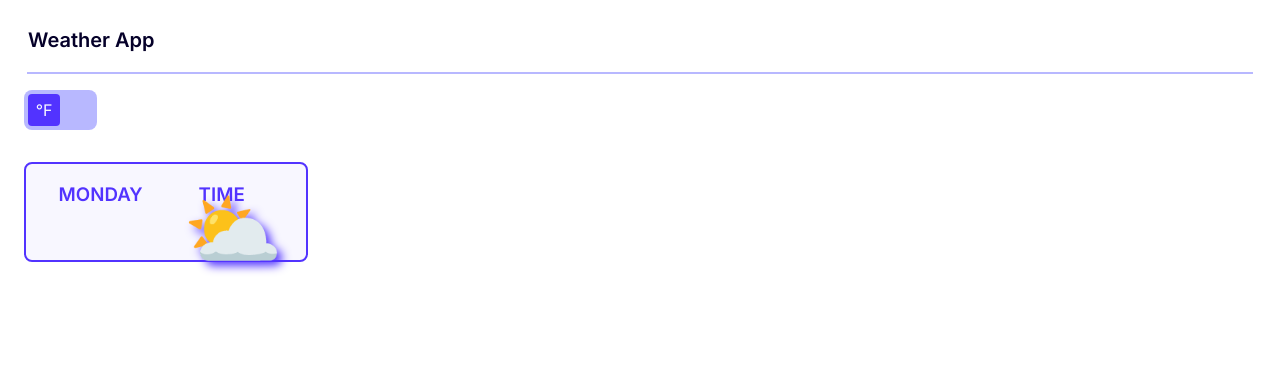
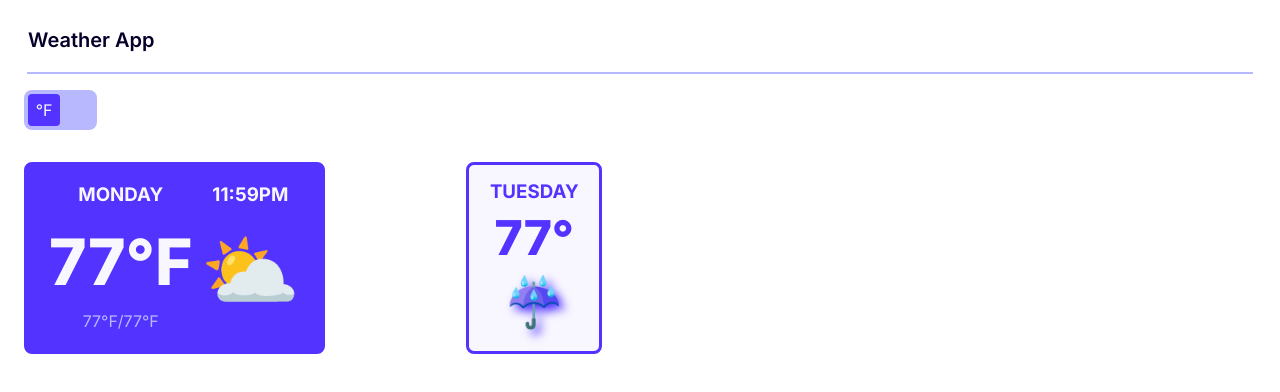
Before and after one commit to lunargravity/weather-app, a React (Create React App) app: page / in a window 1280 px wide. Shown: the top 392 px of the page. Built offline with nearby package versions, Linux system fonts and the light colour scheme; no server answers; the HTML template or start-up script is replaced by a standard one.

Commit message:
Fix CSS styling on Current Weather Widget

```diff
--- a/src/App.js
+++ b/src/App.js
@@ -1,6 +1,7 @@
 import CurrentWeather from './components/CurrentWeather';
 import Header from './components/Header';
 import Toggle from './components/Toggle';
+import WeatherWidget from './components/WeatherWidgets';
 
 export default function App() {
   return (
@@ -9,6 +10,7 @@ export default function App() {
       <Toggle left='°F' right='°C' />
       <div className='seven-day-forecast'>
         <CurrentWeather />
+        <WeatherWidget />
       </div>
     </div>
   );
--- a/src/components/CurrentWeather.jsx
+++ b/src/components/CurrentWeather.jsx
@@ -1,35 +1,37 @@
 import React, { useState, useEffect } from 'react';
-import { fetchWeatherApi } from 'openmeteo';
 
 export default function CurrentWeather() {
-  const [weatherData, setWeatherData] = useState({});
+  //   const [weatherData, setWeatherData] = useState({});
 
-  useEffect(() => {
-    const fetchData = async () => {
-      const lat = 38.907192;
-      const lon = -77.036873;
-      const APIkey = 'e3f34b30d043965fb5b0cb0852e479ce';
-      const url = `https://api.openweathermap.org/data/2.5/weather?lat=${lat}&lon=${lon}&appid=${APIkey}`;
-      const response = await fetch(url).then((res) => res.json());
-      console.log(response);
-    };
+  //   useEffect(() => {
+  //     const fetchData = async () => {
+  //       const lat = 38.907192;
+  //       const lon = -77.036873;
+  //       const key = 'e3f34b30d043965fb5b0cb0852e479ce';
+  //       const url = `https://api.openweathermap.org/data/2.5/weather?lat=${lat}&lon=${lon}&appid=${key}`;
+  //       const response = await fetch(url).then((res) => res.json());
+  //       console.log(response);
+  //     };
 
-    fetchData();
-  }, []);
+  //     fetchData();
+  //   }, []);
 
-  if (!weatherData) {
-    // Render loading state or return null while data is being fetched
-    return <p>Loading...</p>;
-  }
+  //   if (!weatherData) {
+  //     // Render loading state or return null while data is being fetched
+  //     return <p>Loading...</p>;
+  //   }
 
   return (
     <div className='current-weather-widget'>
       <div className='date-time'>
         <h3 className='date'>MONDAY</h3>
-        <h3 className='time'>TIME</h3>
+        <h3 className='time'>11:59PM</h3>
       </div>
       <div className='temp-and-icon'>
-        <div className='temp'></div>
+        <div className='temp'>
+          <h1>77°F</h1>
+          <h4>77°F/77°F</h4>
+        </div>
 
         <p className='icon'>&#9925;</p>
       </div>
--- a/src/components/WeatherWidgets.jsx
+++ b/src/components/WeatherWidgets.jsx
@@ -0,0 +1,9 @@
+export default function WeatherWidget() {
+  return (
+    <div className='weather-widget'>
+      <h3>TUESDAY</h3>
+      <h1>77°</h1>
+      <p>&#9748;</p>
+    </div>
+  );
+}
--- a/src/fonts/Inter/inter.css
+++ /dev/null
@@ -1,57 +0,0 @@
-/* Variable fonts usage:
-:root { font-family: "Inter", sans-serif; }
-@supports (font-variation-settings: normal) {
-  :root { font-family: "InterVariable", sans-serif; font-optical-sizing: auto; }
-} */
-@font-face {
-  font-family: InterVariable;
-  font-style: normal;
-  font-weight: 100 900;
-  font-display: swap;
-  src: url("InterVariable.woff2") format("woff2");
-}
-@font-face {
-  font-family: InterVariable;
-  font-style: italic;
-  font-weight: 100 900;
-  font-display: swap;
-  src: url("InterVariable-Italic.woff2") format("woff2");
-}
-
-/* static fonts */
-@font-face { font-family: "Inter"; font-style: normal; font-weight: 100; font-display: swap; src: url("Inter-Thin.woff2") format("woff2"); }
-@font-face { font-family: "Inter"; font-style: italic; font-weight: 100; font-display: swap; src: url("Inter-ThinItalic.woff2") format("woff2"); }
-@font-face { font-family: "Inter"; font-style: normal; font-weight: 200; font-display: swap; src: url("Inter-ExtraLight.woff2") format("woff2"); }
-@font-face { font-family: "Inter"; font-style: italic; font-weight: 200; font-display: swap; src: url("Inter-ExtraLightItalic.woff2") format("woff2"); }
-@font-face { font-family: "Inter"; font-style: normal; font-weight: 300; font-display: swap; src: url("Inter-Light.woff2") format("woff2"); }
-@font-face { font-family: "Inter"; font-style: italic; font-weight: 300; font-display: swap; src: url("Inter-LightItalic.woff2") format("woff2"); }
-@font-face { font-family: "Inter"; font-style: normal; font-weight: 400; font-display: swap; src: url("Inter-Regular.woff2") format("woff2"); }
-@font-face { font-family: "Inter"; font-style: italic; font-weight: 400; font-display: swap; src: url("Inter-Italic.woff2") format("woff2"); }
-@font-face { font-family: "Inter"; font-style: normal; font-weight: 500; font-display: swap; src: url("Inter-Medium.woff2") format("woff2"); }
-@font-face { font-family: "Inter"; font-style: italic; font-weight: 500; font-display: swap; src: url("Inter-MediumItalic.woff2") format("woff2"); }
-@font-face { font-family: "Inter"; font-style: normal; font-weight: 600; font-display: swap; src: url("Inter-SemiBold.woff2") format("woff2"); }
-@font-face { font-family: "Inter"; font-style: italic; font-weight: 600; font-display: swap; src: url("Inter-SemiBoldItalic.woff2") format("woff2"); }
-@font-face { font-family: "Inter"; font-style: normal; font-weight: 700; font-display: swap; src: url("Inter-Bold.woff2") format("woff2"); }
-@font-face { font-family: "Inter"; font-style: italic; font-weight: 700; font-display: swap; src: url("Inter-BoldItalic.woff2") format("woff2"); }
-@font-face { font-family: "Inter"; font-style: normal; font-weight: 800; font-display: swap; src: url("Inter-ExtraBold.woff2") format("woff2"); }
-@font-face { font-family: "Inter"; font-style: italic; font-weight: 800; font-display: swap; src: url("Inter-ExtraBoldItalic.woff2") format("woff2"); }
-@font-face { font-family: "Inter"; font-style: normal; font-weight: 900; font-display: swap; src: url("Inter-Black.woff2") format("woff2"); }
-@font-face { font-family: "Inter"; font-style: italic; font-weight: 900; font-display: swap; src: url("Inter-BlackItalic.woff2") format("woff2"); }
-@font-face { font-family: "InterDisplay"; font-style: normal; font-weight: 100; font-display: swap; src: url("InterDisplay-Thin.woff2") format("woff2"); }
-@font-face { font-family: "InterDisplay"; font-style: italic; font-weight: 100; font-display: swap; src: url("InterDisplay-ThinItalic.woff2") format("woff2"); }
-@font-face { font-family: "InterDisplay"; font-style: normal; font-weight: 200; font-display: swap; src: url("InterDisplay-ExtraLight.woff2") format("woff2"); }
-@font-face { font-family: "InterDisplay"; font-style: italic; font-weight: 200; font-display: swap; src: url("InterDisplay-ExtraLightItalic.woff2") format("woff2"); }
-@font-face { font-family: "InterDisplay"; font-style: normal; font-weight: 300; font-display: swap; src: url("InterDisplay-Light.woff2") format("woff2"); }
-@font-face { font-family: "InterDisplay"; font-style: italic; font-weight: 300; font-display: swap; src: url("InterDisplay-LightItalic.woff2") format("woff2"); }
-@font-face { font-family: "InterDisplay"; font-style: normal; font-weight: 400; font-display: swap; src: url("InterDisplay-Regular.woff2") format("woff2"); }
-@font-face { font-family: "InterDisplay"; font-style: italic; font-weight: 400; font-display: swap; src: url("InterDisplay-Italic.woff2") format("woff2"); }
-@font-face { font-family: "InterDisplay"; font-style: normal; font-weight: 500; font-display: swap; src: url("InterDisplay-Medium.woff2") format("woff2"); }
-@font-face { font-family: "InterDisplay"; font-style: italic; font-weight: 500; font-display: swap; src: url("InterDisplay-MediumItalic.woff2") format("woff2"); }
-@font-face { font-family: "InterDisplay"; font-style: normal; font-weight: 600; font-display: swap; src: url("InterDisplay-SemiBold.woff2") format("woff2"); }
-@font-face { font-family: "InterDisplay"; font-style: italic; font-weight: 600; font-display: swap; src: url("InterDisplay-SemiBoldItalic.woff2") format("woff2"); }
-@font-face { font-family: "InterDisplay"; font-style: normal; font-weight: 700; font-display: swap; src: url("InterDisplay-Bold.woff2") format("woff2"); }
-@font-face { font-family: "InterDisplay"; font-style: italic; font-weight: 700; font-display: swap; src: url("InterDisplay-BoldItalic.woff2") format("woff2"); }
-@font-face { font-family: "InterDisplay"; font-style: normal; font-weight: 800; font-display: swap; src: url("InterDisplay-ExtraBold.woff2") format("woff2"); }
-@font-face { font-family: "InterDisplay"; font-style: italic; font-weight: 800; font-display: swap; src: url("InterDisplay-ExtraBoldItalic.woff2") format("woff2"); }
-@font-face { font-family: "InterDisplay"; font-style: normal; font-weight: 900; font-display: swap; src: url("InterDisplay-Black.woff2") format("woff2"); }
-@font-face { font-family: "InterDisplay"; font-style: italic; font-weight: 900; font-display: swap; src: url("InterDisplay-BlackItalic.woff2") format("woff2"); }
--- a/src/index.css
+++ b/src/index.css
@@ -102,17 +102,25 @@ input:checked + .toggle-slider:before {
 }
 
 /*/ //////////////////////////////////////////////////////
+///////////////////FORECAST CONTAINER/////////////////////
+///////////////////////////////////////////////////////*/
+
+.seven-day-forecast {
+  display: grid;
+  grid-template-columns: auto auto auto auto auto auto auto;
+}
+
+/*/ //////////////////////////////////////////////////////
 /////////////////CURRENT WEATHER WIDGET///////////////////
 ///////////////////////////////////////////////////////*/
 
 .current-weather-widget {
-  background-color: var(--color-ghost-white);
+  background-color: var(--color-electric-indigo);
   border-radius: 8px;
   border-spacing: 8px;
   border: 2px solid var(--color-electric-indigo);
   display: table;
   font-family: 'Inter', Arial, Helvetica, sans-serif;
-  font-size: 16px;
   line-height: 16px;
   padding: 15px;
   margin: 1em;
@@ -121,19 +129,18 @@ input:checked + .toggle-slider:before {
 }
 
 .current-weather-widget .date-time {
-  color: var(--color-electric-indigo);
+  color: var(--color-ghost-white);
   display: table-row;
-  font-weight: 300;
+  font-size: 16px;
+  font-weight: 400;
 }
 
 .current-weather-widget .date {
   display: table-cell;
-  padding-bottom: 10px;
 }
 
 .current-weather-widget .time {
   display: table-cell;
-  padding-bottom: 10px;
 }
 
 .current-weather-widget .temp-and-icon {
@@ -141,24 +148,67 @@ input:checked + .toggle-slider:before {
 }
 
 .current-weather-widget .temp {
-  color: var(--color-electric-indigo);
   display: table-cell;
-  font-size: x-large;
-  font-weight: 600;
+  font-size: 32px;
 }
 
-.current-weather-widget .temp h4 {
+.current-weather-widget h1 {
+  color: var(--color-ghost-white);
+  font-weight: 800;
+}
+
+.current-weather-widget h4 {
   color: var(--color-periwinkle);
+  font-size: 16px;
   font-weight: 400;
+  padding-bottom: 0;
+  margin-bottom: 0;
 }
 
 .current-weather-widget .icon {
-  text-shadow: 5px 5px 10px var(--color-electric-indigo);
   display: table-cell;
   font-size: 500%;
   text-align: right;
   vertical-align: middle;
+  padding-bottom: 0;
+  margin-bottom: 0;
 }
+
+/*/ //////////////////////////////////////////////////////
+/////////////////////WEATHER WIDGET///////////////////////
+///////////////////////////////////////////////////////*/
+
+.weather-widget {
+  background-color: var(--color-ghost-white);
+  border-radius: 8px;
+  border-spacing: 8px;
+  border: 3px solid var(--color-electric-indigo);
+  color: var(--color-electric-indigo);
+  display: grid;
+  font-family: 'Inter', Arial, Helvetica, sans-serif;
+  padding: 15px;
+  margin: 1em;
+  text-align: center;
+  width: 100px;
+}
+
+.weather-widget h3 {
+  margin: 0;
+}
+
+.weather-widget h1 {
+  font-style: normal;
+  font-size: 48px;
+  font-weight: 800;
+  margin: 0;
+}
+
+.weather-widget p {
+  font-size: 300%;
+  text-shadow: 5px 5px 10px var(--color-electric-indigo);
+  margin: 0;
+}
+
 /*/ //////////////////////////////////////////////////////
 ////////////////////FONT FACE RULES//////////////////////
 ///////////////////////////////////////////////////////*/
@@ -234,3 +284,58 @@ input:checked + .toggle-slider:before {
   font-weight: 100;
   font-style: italic;
 }
+@font-face {
+  font-family: 'Inter';
+  src: url('./fonts/Inter/Inter-Bold.woff2') format('woff2');
+  font-weight: bold;
+  font-style: normal;
+}
+
+@font-face {
+  font-family: 'Inter';
+  src: url('./fonts/Inter/Inter-BoldItalic.woff2') format('woff2');
+  font-weight: bold;
+  font-style: italic;
+}
+
+@font-face {
+  font-family: 'Inter Display';
+  src: url('./fonts/Inter/InterDisplay-Bold.woff2') format('woff2');
+  font-weight: bold;
+  font-style: normal;
+}
+
+@font-face {
+  font-family: 'Inter Display';
+  src: url('./fonts/Inter/InterDisplay-BoldItalic.woff2') format('woff2');
+  font-weight: bold;
+  font-style: italic;
+}
+
+@font-face {
+  font-family: 'Inter';
+  src: url('./fonts/Inter/Inter-ExtraBold.woff2') format('woff2');
+  font-weight: 800;
+  font-style: normal;
+}
+
+@font-face {
+  font-family: 'Inter';
+  src: url('./fonts/Inter/Inter-ExtraBoldItalic.woff2') format('woff2');
+  font-weight: 800;
+  font-style: italic;
+}
+
+@font-face {
+  font-family: 'Inter Display';
+  src: url('./fonts/Inter/InterDisplay-ExtraBold.woff2') format('woff2');
+  font-weight: 800;
+  font-style: normal;
+}
+
+@font-face {
+  font-family: 'Inter Display';
+  src: url('./fonts/Inter/InterDisplay-ExtraBoldItalic.woff2') format('woff2');
+  font-weight: 800;
+  font-style: italic;
+}
```
